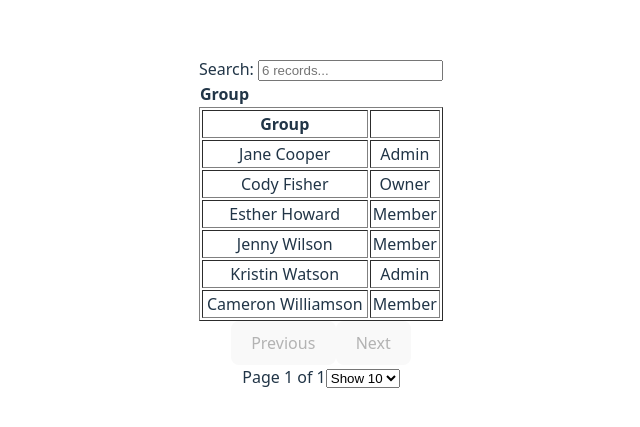
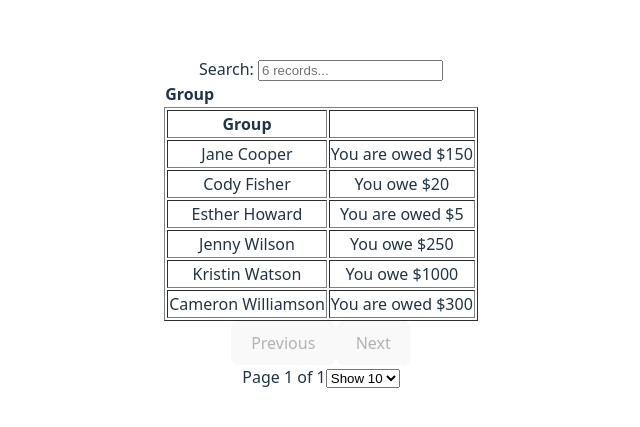
Before and after one commit to seantehds/dbs-hackathon, a React app in the folder frontend/: page / in a window 1280 px wide. Shown: the part 177-604 px from the top of the page, without its empty margins (319-959 px from the left). Built offline with nearby package versions, Linux system fonts and the light colour scheme; the HTML template or start-up script is replaced by a standard one.

Commit message:
Update data

```diff
--- a/frontend/src/App.tsx
+++ b/frontend/src/App.tsx
@@ -13,38 +13,38 @@ const outstandingAmount = [
 const getData = () => [
   {
     name: "Jane Cooper",
-    role: "Admin",
+    role: "You are owed $150",
     imgUrl:
       "https://images.unsplash.com/photo-1494790108377-be9c29b29330?ixlib=rb-1.2.1&ixid=eyJhcHBfaWQiOjEyMDd9&auto=format&fit=facearea&facepad=4&w=256&h=256&q=60",
   },
   {
     name: "Cody Fisher",
-    role: "Owner",
+    role: "You owe $20",
     imgUrl:
       "https://images.unsplash.com/photo-1570295999919-56ceb5ecca61?ixlib=rb-1.2.1&ixid=eyJhcHBfaWQiOjEyMDd9&auto=format&fit=facearea&facepad=4&w=256&h=256&q=60",
   },
   {
     name: "Esther Howard",
-    role: "Member",
+    role: "You are owed $5",
     imgUrl:
       "https://images.unsplash.com/photo-1520813792240-56fc4a3765a7?ixlib=rb-1.2.1&ixid=eyJhcHBfaWQiOjEyMDd9&auto=format&fit=facearea&facepad=4&w=256&h=256&q=60",
   },
   {
     name: "Jenny Wilson",
-    role: "Member",
+    role: "You owe $250",
     imgUrl:
       "https://images.unsplash.com/photo-1498551172505-8ee7ad69f235?ixlib=rb-1.2.1&ixid=eyJhcHBfaWQiOjEyMDd9&auto=format&fit=facearea&facepad=4&w=256&h=256&q=60",
   },
   {
     name: "Kristin Watson",
-    role: "Admin",
+    role: "You owe $1000",
     imgUrl:
       "https://images.unsplash.com/photo-1532417344469-368f9ae6d187?ixlib=rb-1.2.1&ixid=eyJhcHBfaWQiOjEyMDd9&auto=format&fit=facearea&facepad=4&w=256&h=256&q=60",
   },
   {
     name: "Cameron Williamson",
     //statement: `You owe A ${net}`
-    role: "Member",
+    role: "You are owed $300",
     imgUrl:
       "https://images.unsplash.com/photo-1566492031773-4f4e44671857?ixlib=rb-1.2.1&ixid=eyJhcHBfaWQiOjEyMDd9&auto=format&fit=facearea&facepad=4&w=256&h=256&q=60",
   },
```
